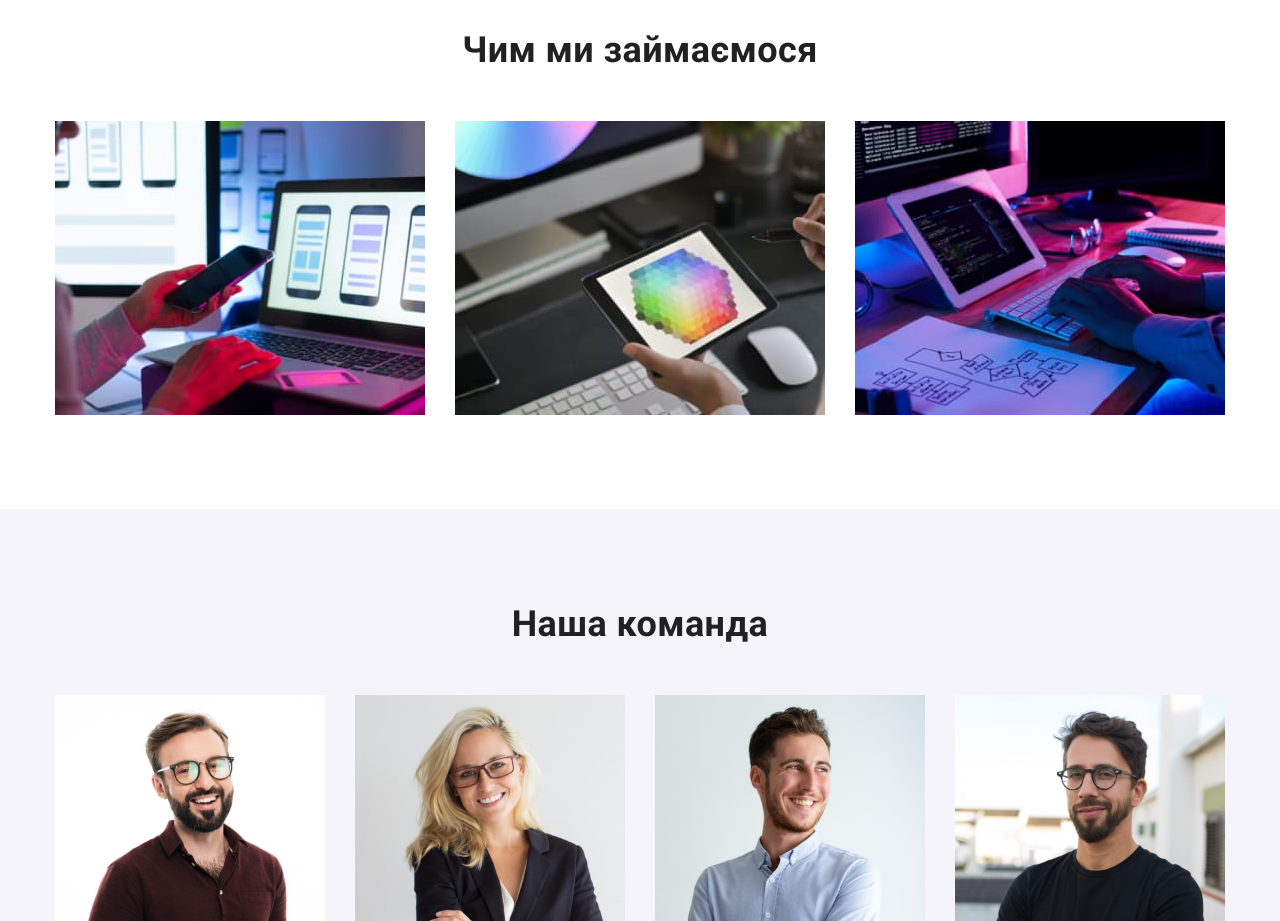
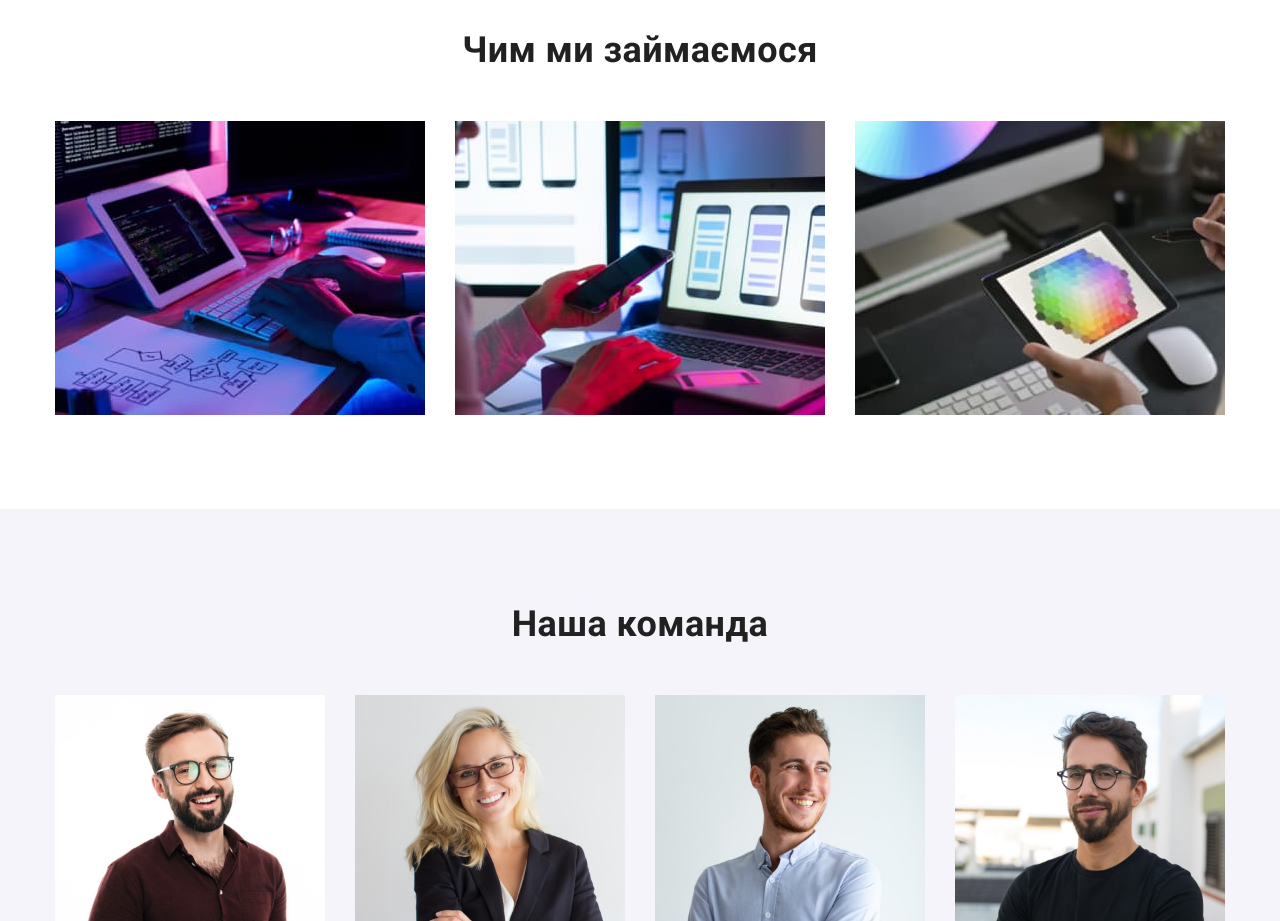
Before and after one commit to MaksymDemchuk/hw_4, a plain HTML site: page index.html in a window 1280 px wide. Shown: the part 1080-2001 px from the top of the page. Drawn offline with nearby package versions, Linux system fonts and the light colour scheme.

Commit message:
first commit

```diff
--- a/index.html
+++ b/index.html
@@ -121,16 +121,16 @@
         <h2 class="outer-title">Чим ми займаємося</h2>
         <ul class="list outer-list card-set">
             <li class="outer-item card-set-item">
-            <img src="./images/feature/adaptation.jpg" alt="learning to write code" width="370" />
+            <img src=" ./images/feature/coding.jpg " alt="learning to write code" width="370" />
             </li>
-            <li class="outer-item card-set-item">
+            <li class="outer-item card-set-item ">
             <img
-                src="./images/feature/color_choice.jpg"
+                src="./images/feature/adaptation.jpg"
                 alt="learn how to configure the code on different devices"
                 width="370"/>
             </li>
             <li class="outer-item card-set-item">
-            <img src="./images/feature/coding.jpg" alt="learn how to design a page" width="370" />
+            <img src="./images/feature/color_choice.jpg " alt="learn how to design a page" width="370" />
             </li>
         </ul>
     </div>
```
